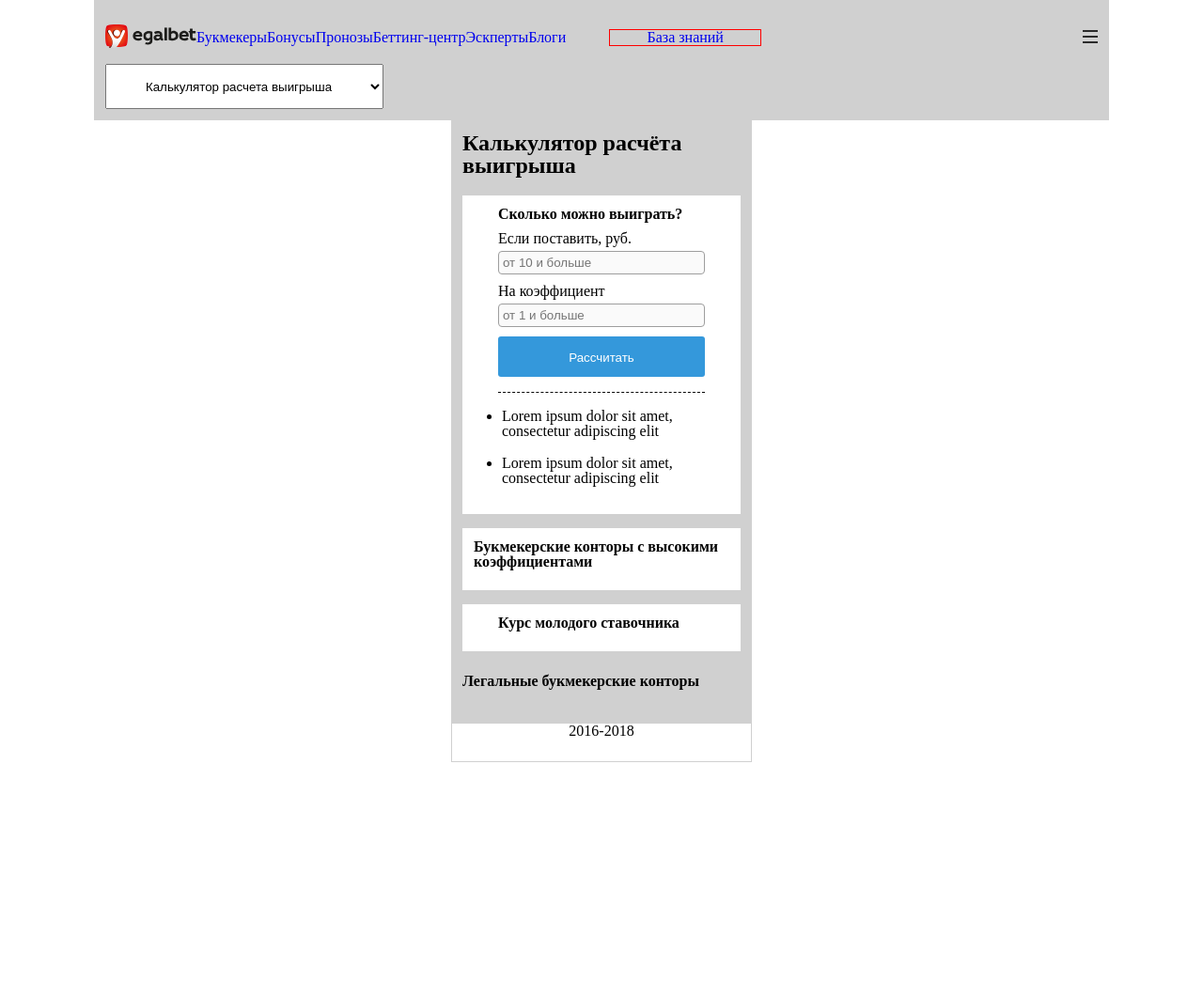
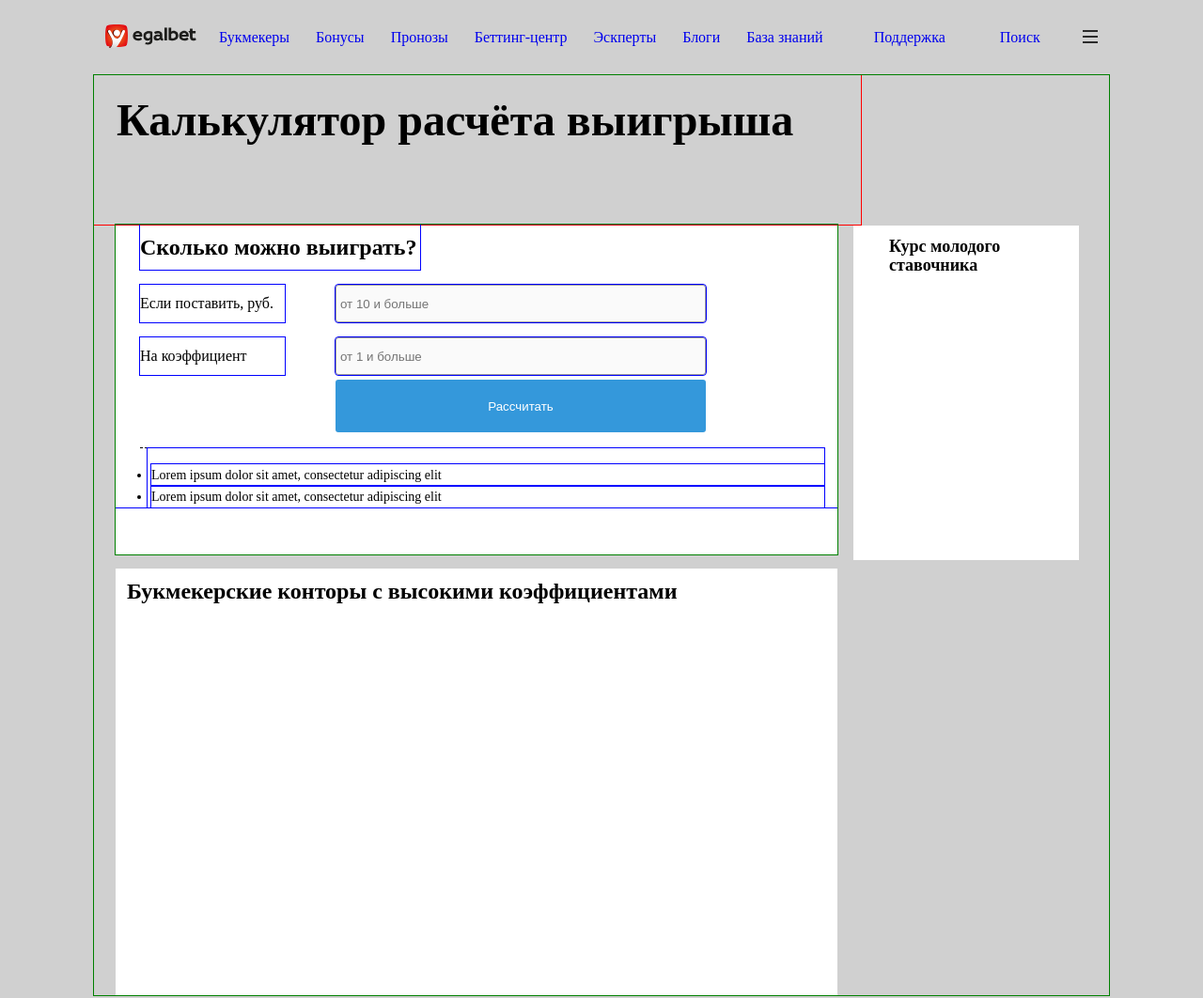
Before and after one commit to nikjke/Test-Task-Legalbet, a website built with webpack: page src/index.html in a window 1280 px wide. Shown: the top 1062 px of the page at 94% size. Before the commit the page ends 811 px from the top, so only its background shows below. Built offline with nearby package versions, Linux system fonts and the light colour scheme.

Commit message:
Add styles for desktop

```diff
--- a/src/index.html
+++ b/src/index.html
@@ -137,7 +137,7 @@
         </section>
         <section class="bookmakers-list">
             <div class="bookmakers__wrapper">
-                <h2 class="calculator__title">Букмекерские конторы с высокими коэффициентами</h2>
+                <h2 class="bookmakers-list__title">Букмекерские конторы с высокими коэффициентами</h2>
             </div>
         </section>
         <section class="course-bets">
--- a/src/styles/index.scss
+++ b/src/styles/index.scss
@@ -122,7 +122,7 @@
 }
 
 .input {
-    border-radius: 4px;
+    border-radius: 3px;
     border: none;
     border: 1px solid rgb(158, 158, 158);
     background: #FAFAFA;
@@ -246,6 +246,10 @@
 }
 
 @media (min-width: 1200px) {
+    body {
+        background: #D0D0D0;
+    }
+
     .page-header {
         width: 1080px;
         min-height: 64px;
@@ -256,40 +260,175 @@
     }
 
     .main-nav {
-        &__list {
+        &__wrapper {
             display: flex;
-            justify-content: space-between;
         }
     }
 
     .bookmakers {
-        display: flex;
+        display: inline-block;
+        margin-left: 24px;
     }
 
     .bonuses {
-        display: flex;
+        display: inline-block;
+        margin-left: 24px;
     }
 
     .forecasts {
-        display: flex;
+        display: inline-block;
+        margin-left: 24px;
     }
 
     .betting-center {
-        display: flex;
+        display: inline-block;
+        margin-left: 24px;
     }
 
     .experts {
-        display: flex;
+        display: inline-block;
+        margin-left: 24px;
     }
 
     .blogs {
-        display: flex;
+        display: inline-block;
+        margin-left: 24px;
     }
 
+    .school-of-betting {
+        display: inline-block;
+        margin-left: 24px;
+        padding: 0px;
+        width: auto;
+    }
 
+    .support {
+        display: inline-block;
+        margin-left: 50px;
+    }
 
-    .school-of-betting {
-        outline: 1px solid red;
+    .search {
+        display: inline-block;
+        margin-left: 54px;
+    }
 
+    .second-nav {
+        display: none;;
+    }
+
+    .page-main {
+        width: 1080px;
+        padding: 0px;
+        outline: 1px solid green;
+
+        &__title {
+            width: 768px;
+            height: 111px;
+            margin: 0px;
+            padding: 24px;
+            font-size: 48px;
+            line-height: 48px;
+            outline: 1px solid red;
+        }
+    }
+
+    .calculator {
+        width: 768px;
+        height: 351px;
+        margin-left: 23px;
+        padding: 0px;
+        outline: 1px solid green;
+
+        &__wrapper {
+
+            outline: 1px solid blue;
+        }
+
+        &__title {
+            width: 298px;
+            height: 48px;
+            font-size: 24px;
+            line-height: 48px;
+            outline: 1px solid blue;
+        }
+
+        &__coefficient {
+            position: absolute;
+            margin-left: 208px;
+            margin-top: -45px;
+        }
+
+        &__how-bet {
+            position: absolute;
+            margin-left: 208px;
+            margin-top: -45px;
+        }
+
+        .button {
+            width: 394px;
+            height: 56px;
+            margin-left: 208px;
+        }
+    }
+
+    .label {
+        width: 154px;
+        height: 40px;
+        margin-top: 16px;
+        font-size: 16px;
+        line-height: 16px;
+        display: flex;
+        align-items: center;
+        // float: left;
+        outline: 1px solid blue;
+    }
+
+    .input {
+        width: 394px;
+        height: 40px;
+
+        outline: 1px solid blue;
+    }
+
+    .random-text {
+        &__list {
+            width: 100%;
+            margin-left: 8px;
+            outline: 1px solid blue;
+        }
+
+        &__item {
+            width: 100%;
+            height: 23px;
+            font-size: 14px;
+            line-height: 24px;
+            outline: 1px solid blue;
+        }
+    }
+
+    .bookmakers-list {
+        width: 768px;
+        height: 454px;
+        margin-left: 23px;
+
+        &__title {
+            width: 605px;
+            height: 24px;
+            font-size: 24px;
+            line-height: 24px;
+        }
+    }
+
+    .course-bets {
+        position: absolute;
+        width: 240px;
+        height: 356px;
+        left: 908px;
+        top: 225px;
+
+        &__title {
+            font-size: 18px;
+            line-height: 20px;
+        }
     }
 }
```
Also changed, not shown: public/back3.png (deleted), public/barrier1.png (deleted), public/barrier2.png (deleted), public/barrier3.png (deleted), public/barrier4.png (deleted), public/barrier5.png (deleted), public/barrier6.png (deleted), public/barrier7.png (deleted), public/bonus.png (deleted), public/bonusSpeed.png (deleted), public/controls.png (deleted), public/explosion.png (deleted), public/superman.png (deleted), public/supermanBoost.png (deleted), 1 other file.
